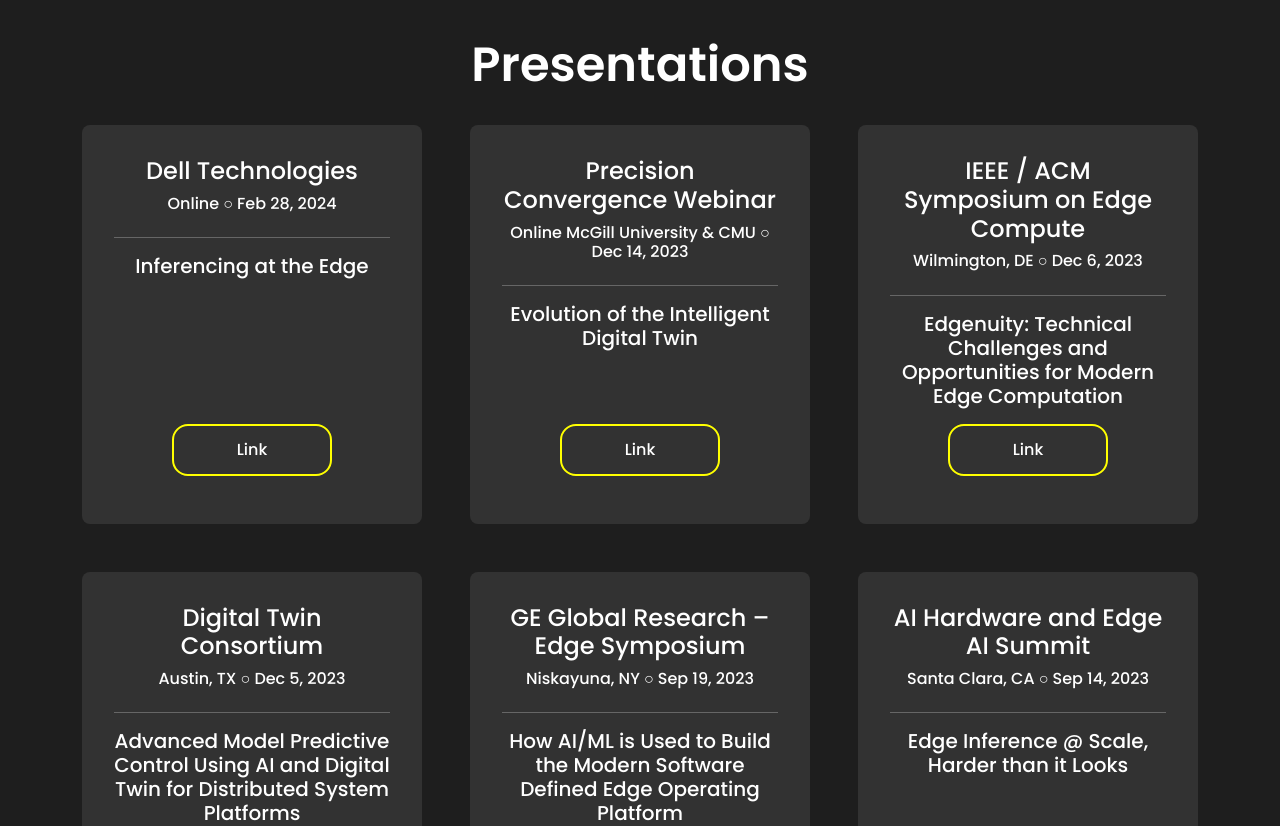
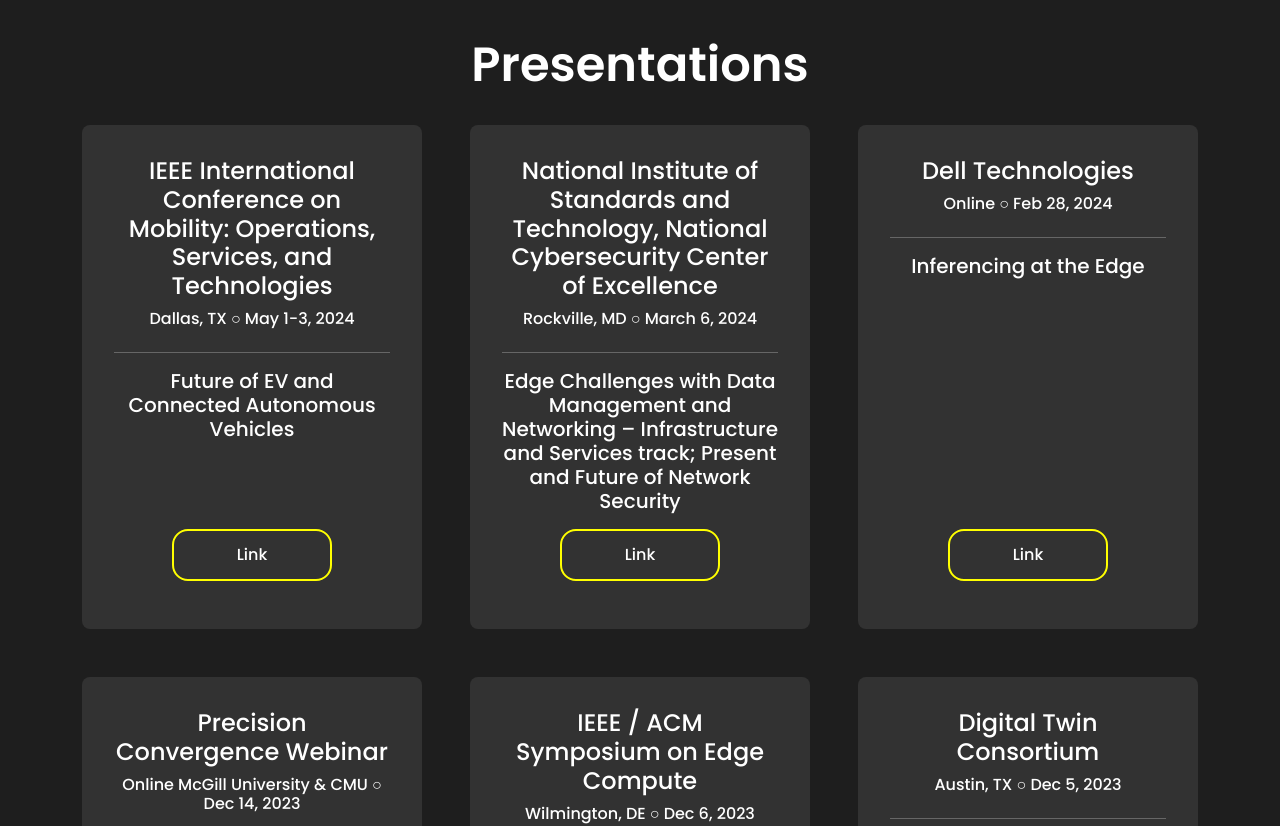
Before and after one commit to nicolewhitee/jw-portfolio, a React (Create React App) app: page / in a window 1280 px wide. Shown: the part 5040-5866 px from the top of the page. Built offline with nearby package versions, Linux system fonts and the light colour scheme.

Commit message:
update presentations array

```diff
--- a/src/components/Presentations/presentationsArray.js
+++ b/src/components/Presentations/presentationsArray.js
@@ -1,4 +1,18 @@
 const presentationsArray = [
+    {
+        event: 'IEEE International Conference on Mobility: Operations, Services, and Technologies',
+        location: 'Dallas, TX',
+        title: 'Future of EV and Connected Autonomous Vehicles',
+        date: 'May 1-3, 2024',
+        link: 'https://ieeemobility.org/MOST2024/'
+    },
+    {
+        event: 'National Institute of Standards and Technology, National Cybersecurity Center of Excellence',
+        location: 'Rockville, MD',
+        title: 'Edge Challenges with Data Management and Networking – Infrastructure and Services track; Present and Future of Network Security',
+        date: 'March 6, 2024',
+        link: 'https://www.nist.gov/news-events/events/ndncomm2024#:~:text=The%202024%20Named%20Data%20Networking,and%20calls%20for%20your%20contributions'
+    },
     {
         event: 'Dell Technologies',
         location: 'Online',
```
